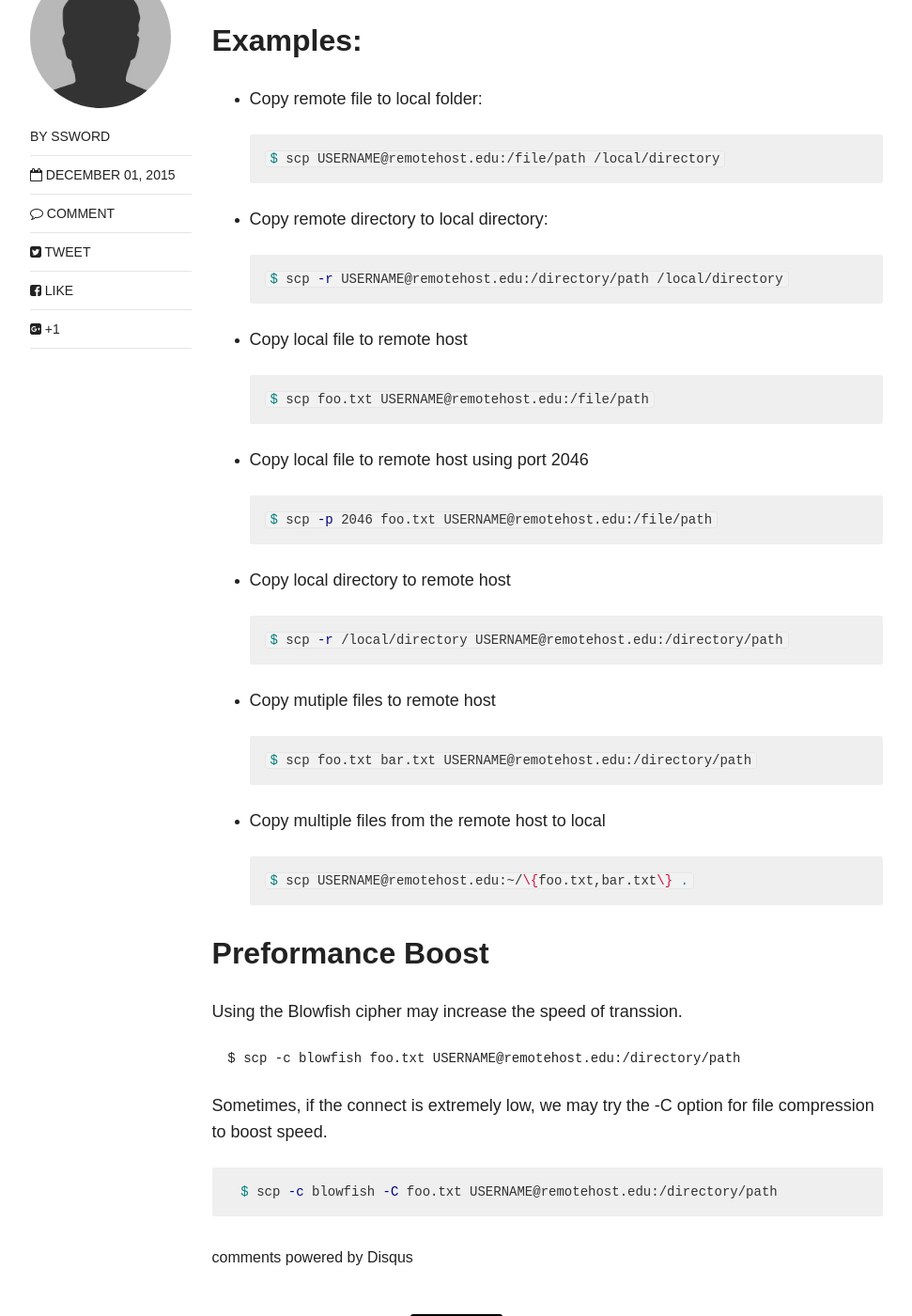
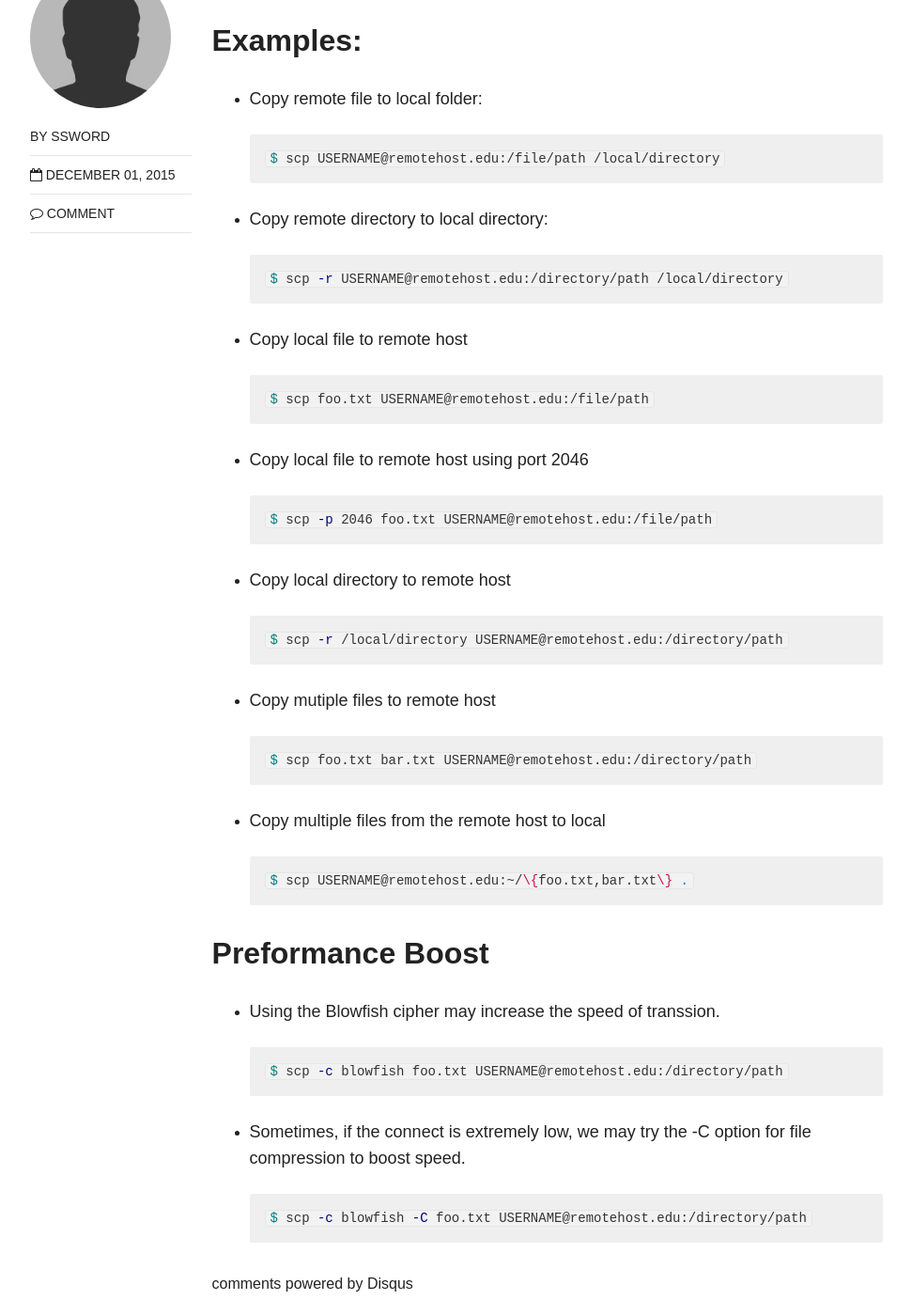
Before and after one commit to ssword/ssword.github.io, a Jekyll site: the page built from _posts/blog/2015-12-01-example-for-scp.md, in a window 1280 px wide and 1400 px high, scrolled down 663 px. Shown: the whole window at 94% size, without its empty margins (154-1125 px from the left). Built offline with Jekyll 4.4.1, drawn with Linux system fonts in a browser that asks for light colours; nearby versions of some CDN libraries; comment, search, counter and statistics services are not loaded.

Commit message:
minor fix

````diff
--- a/_config.yml
+++ b/_config.yml
@@ -26,6 +26,7 @@
   toc_levels: 1..2
   enable_coderay: false
 
+
 mathjax: true
 
 # add Disqus Comments for every page
@@ -41,9 +42,9 @@
   avatar: bio-photo.jpg
   email: ssword@gmail.com
   disqus-shortname: sswordme
-  twitter: #sswordme
+  twitter: sswordme
   facebook: #username
-  github: #ssword
+  github: ssword
   stackexchange: #http://stackoverflow.com/users/123456/username
   linkedin: #username
   instagram: #username
--- a/_data/navigation.yml
+++ b/_data/navigation.yml
@@ -3,8 +3,8 @@
 - title: About
   url: /about/
 
-- title: Blog
-  url: /blog/
+- title: Articles
+  url: /articles/
 
 - title: Tags
   url: /tags/
--- a/_posts/blog/2015-12-01-example-for-scp.md
+++ b/_posts/blog/2015-12-01-example-for-scp.md
@@ -12,7 +11,7 @@
 
 The following examples were taken from [this article](http://www.hypexr.org/linux_scp_help.php), just for my future reference.
 
-##Examples:
+## Examples:
 
 * Copy remote file to local folder:
 
@@ -56,14 +55,14 @@
   $ scp USERNAME@remotehost.edu:~/\{foo.txt,bar.txt\} .
   ```
 
-##Preformance Boost
-Using the Blowfish cipher may increase the speed of transsion.
+## Preformance Boost
+* Using the Blowfish cipher may increase the speed of transsion.
 
-  ```Shell
+  ```shell
   $ scp -c blowfish foo.txt USERNAME@remotehost.edu:/directory/path
   ```
 
-Sometimes, if the connect is extremely low, we may try the -C option for file compression to boost speed.
+* Sometimes, if the connect is extremely low, we may try the -C option for file compression to boost speed.
 
   ```shell
   $ scp -c blowfish -C foo.txt USERNAME@remotehost.edu:/directory/path
````
Also changed, not shown: other parts of _posts/blog/2015-12-01-example-for-scp.md (+0 -1 lines).
